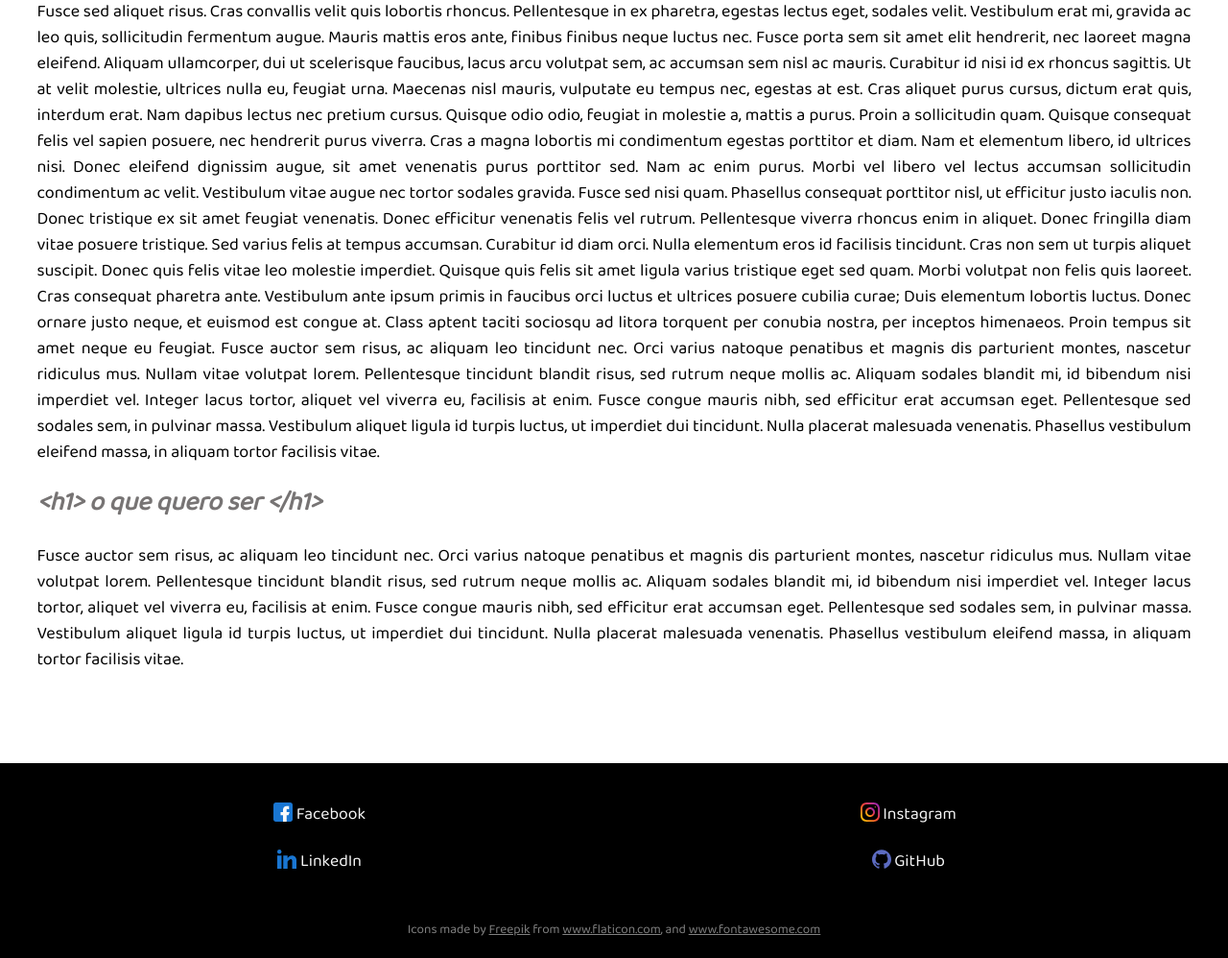
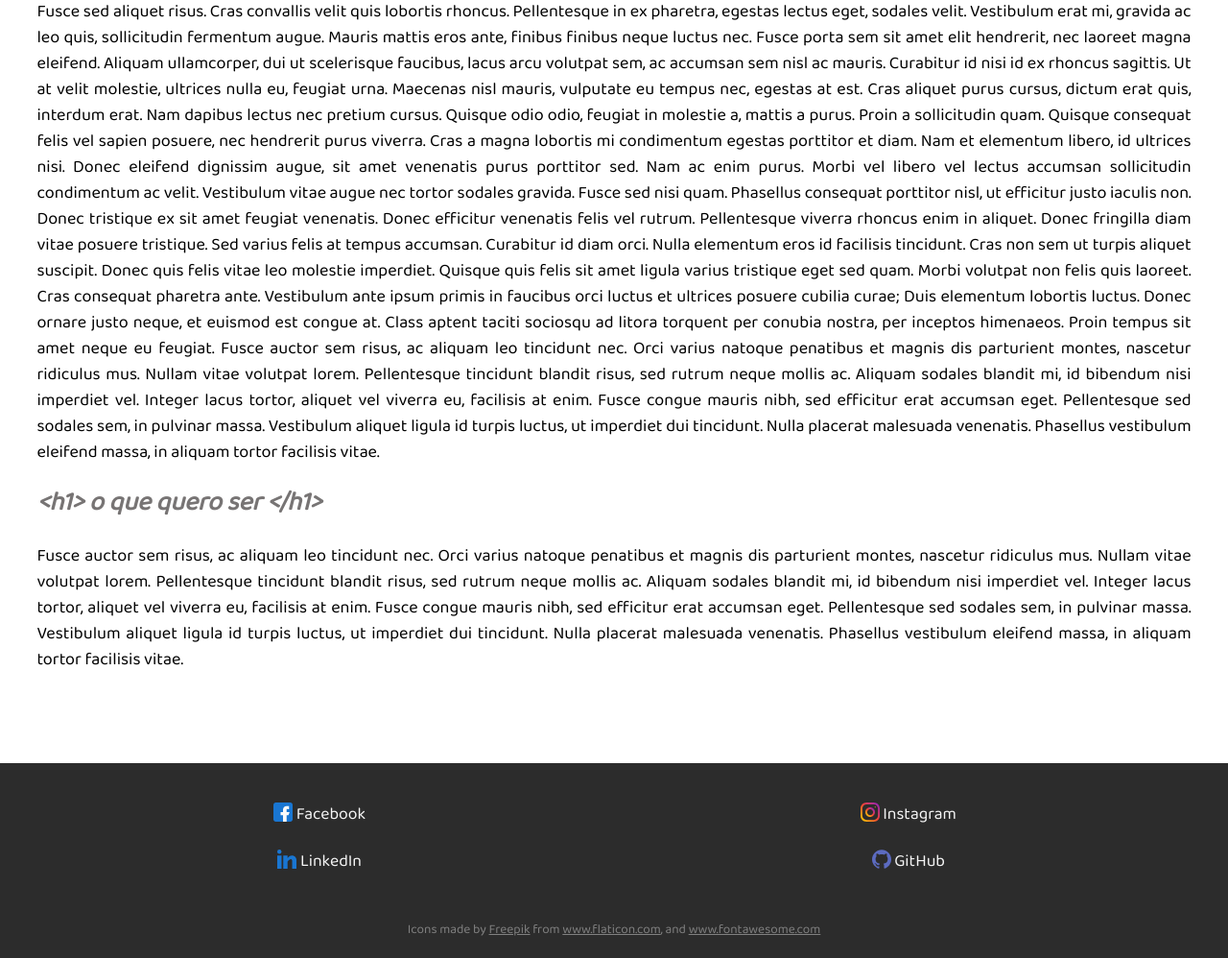
Before and after one commit to thiagodeev/thiagodeev.github.io, a plain HTML site: page index.html in a window 1280 px wide. Shown: the part 1749-2747 px from the top of the page at 96% size. Drawn offline with Linux system fonts and the light colour scheme.

Commit message:
implementando flexbox

```diff
--- a/css/styles.css
+++ b/css/styles.css
@@ -63,7 +63,7 @@ main {
     border-radius: 20px;
     padding: 6%;
     color: rgba(255, 255, 255, 0.932);
-    box-shadow: 0px 0px 8px 0px black;
+    box-shadow: 0px 0px 5px 0px black;
     display: flex;
     -webkit-display: flex;
     flex-direction: column;
@@ -98,7 +98,6 @@ footer {
     width: 100%;
     bottom: -10px;
     margin-top: 5em;
-    background-color: black;
 }
 
 footer li {
@@ -127,6 +126,10 @@ footer li a spam {
     text-align: center;
 }
 
+.footer-color {
+    background-color: #2c2c2c;
+}
+
 .facebook-icon, .instagram-icon, .linkedin-icon, .github-icon {
     width: 20px;
 }
--- a/index.html
+++ b/index.html
@@ -93,7 +93,7 @@
               Desde pequeno sempre gostei de tecnologia, e a programação tem saciado essa minha sede. Mas além de TI tenho meus hobbies!
           </p>
           <ul class="hobbies">
-            <li>Amo música! Tanto cantar quanto tocar (o violão não está a tôa no íncone da página).</li>
+            <li>Amo música! Tanto cantar quanto tocar (o violão no íncone da página não está alí a tôa).</li>
             <li>Filmes, séries e animes de sci-fi/super-poderes são meu ponto fraco (tanto é que até evito assistir haha, senão não paro).</li>
             <li>Com jogos, especialmente RPG, posso ficar horas na tela sem nem perceber (por isso eu evito também hahaha; ô coisinha boa em).</li>
             <li>Como esportista não sou o melhor exemplo de típico brasilei hahaha, não aprendi a jogar futebol. Já pratiquei natação e gostei muito, igualmente de volei e alguns outros esportes vez ou outra.</li>
@@ -125,7 +125,7 @@
     </main>
 
     <footer>
-      <nav>
+      <nav class="footer-color">
         <ul class="footer">
           <li>
             <a href="https://www.facebook.com/ThiagoSouza1999/">
@@ -154,7 +154,7 @@
         </ul>
       </nav>
 
-      <div style="color: gray; background-color: black; text-align: center; padding-bottom: 1em; font-size: 0.75em;">Icons made by <a style="color: gray;" href="https://www.freepik.com" title="Freepik">Freepik</a> from <a style="color: gray;" href="https://www.flaticon.com/" title="Flaticon">www.flaticon.com</a>, and <a style="color: gray;" href="https://fontawesome.com/">www.fontawesome.com</a></div>
+      <div class="footer-color" style="color: gray; text-align: center; padding-bottom: 1em; font-size: 0.75em;">Icons made by <a style="color: gray;" href="https://www.freepik.com" title="Freepik">Freepik</a> from <a style="color: gray;" href="https://www.flaticon.com/" title="Flaticon">www.flaticon.com</a>, and <a style="color: gray;" href="https://fontawesome.com/">www.fontawesome.com</a></div>
 
     </footer>
 
```
